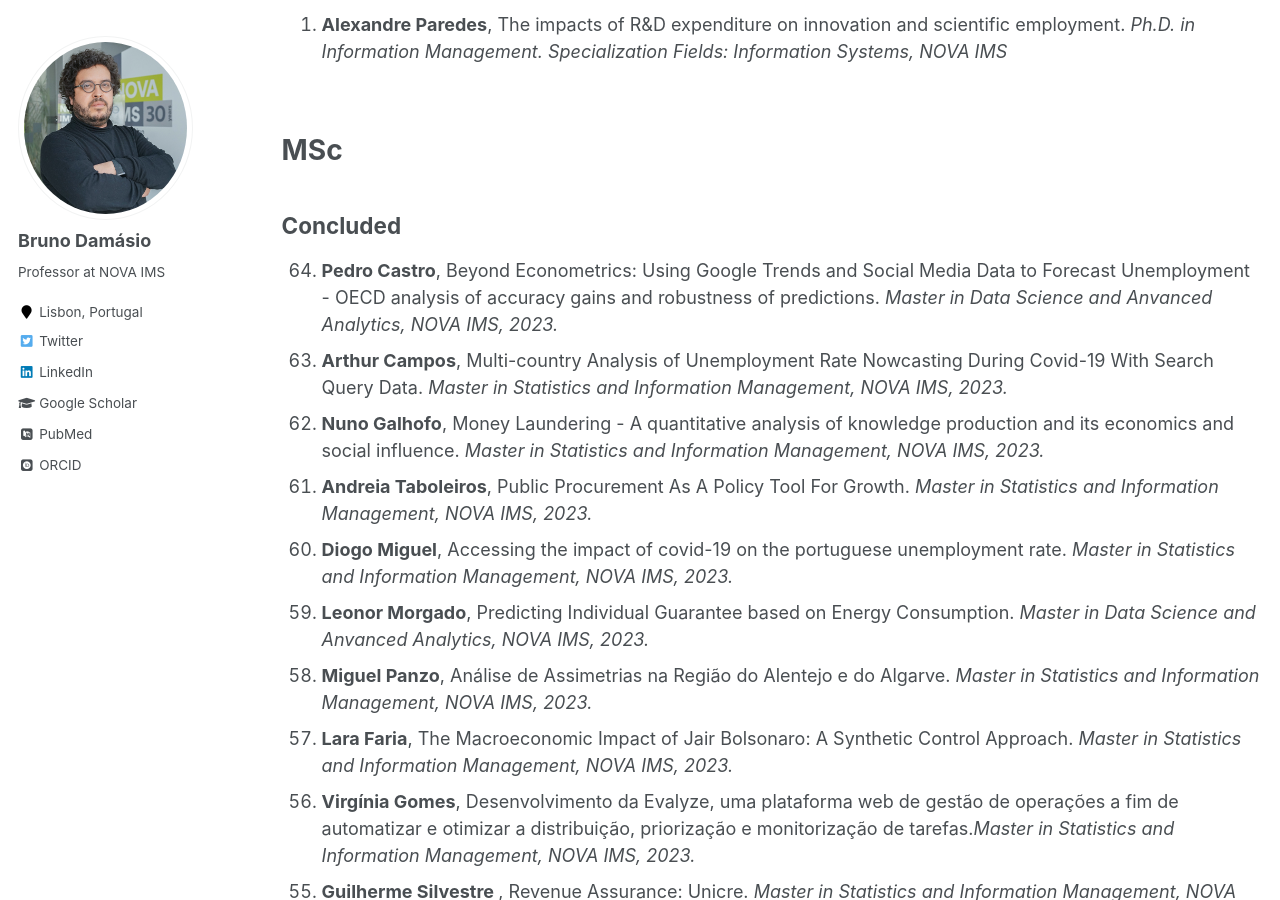
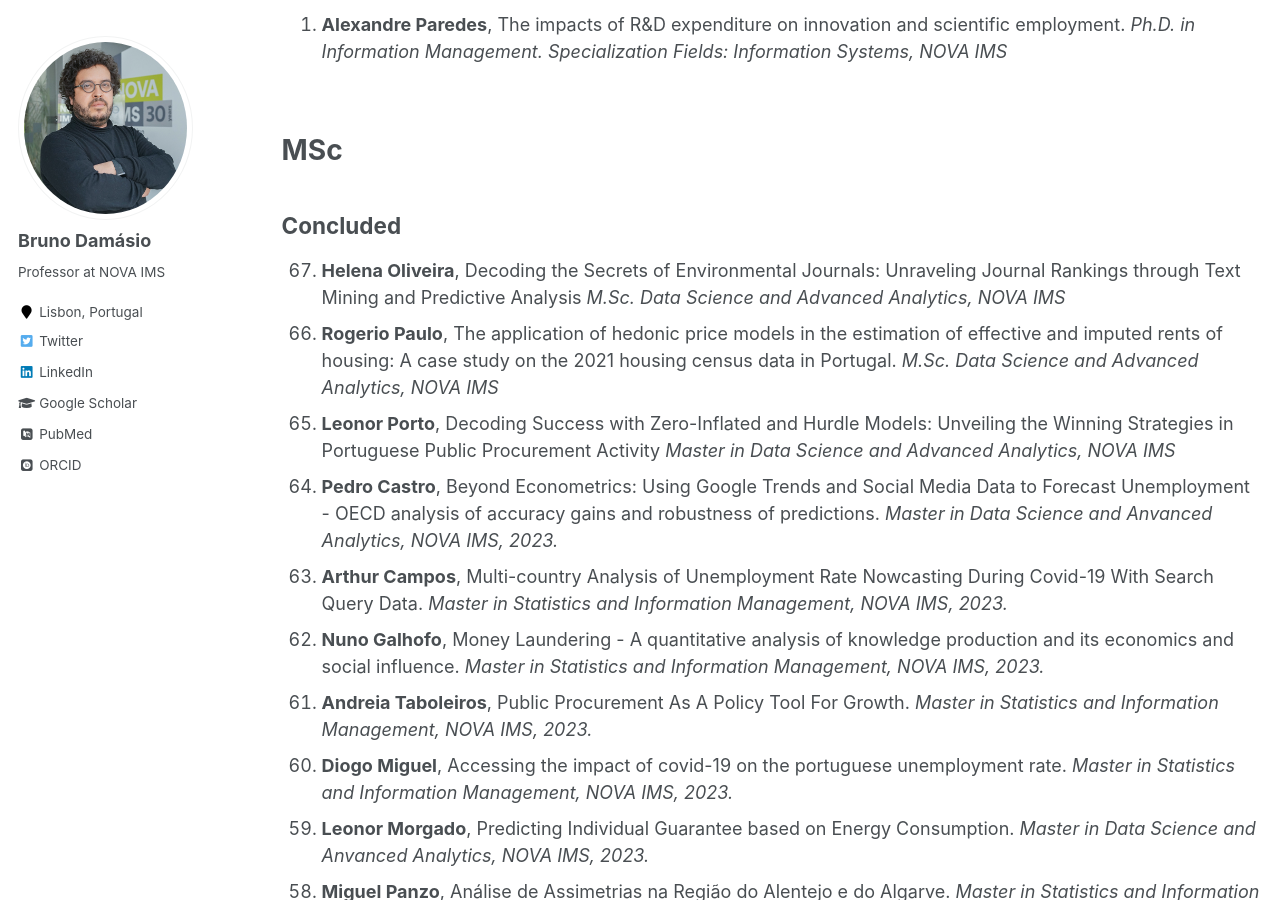
Before and after one commit to damasiob/damasiob.github.io, a Jekyll site: the page built from _pages/orietation.md, in a window 1280 px wide and 900 px high, scrolled down 732 px. Built offline with Jekyll 4.4.1, drawn with Linux system fonts in a browser that asks for light colours; some web fonts are replaced.

Commit message:
Update orietation.md

```diff
--- a/_pages/orietation.md
+++ b/_pages/orietation.md
@@ -39,6 +39,12 @@ Concluded
 ---
 
 <ol reversed>
+
+  <li><b>Helena Oliveira</b>, Decoding the Secrets of Environmental Journals: Unraveling Journal Rankings through Text Mining and Predictive Analysis <i>M.Sc. Data Science and Advanced Analytics, NOVA IMS</i></li>
+
+  <li><b>Rogerio Paulo</b>, The application of hedonic price models in the estimation of effective and imputed rents of housing: A case study on the 2021 housing census data in Portugal. <i>M.Sc. Data Science and Advanced Analytics, NOVA IMS</i></li>
+
+  <li><b>Leonor Porto</b>, Decoding Success with Zero-Inflated and Hurdle Models: Unveiling the Winning Strategies in Portuguese Public Procurement Activity <i>Master in Data Science and Advanced Analytics, NOVA IMS</i></li>
 
    <li><b>Pedro Castro</b>, Beyond Econometrics: Using Google Trends and Social Media Data to Forecast Unemployment - OECD analysis of accuracy gains and robustness of predictions. <i>Master in Data Science and Anvanced Analytics, NOVA IMS, 2023.</i></li>
 
```
